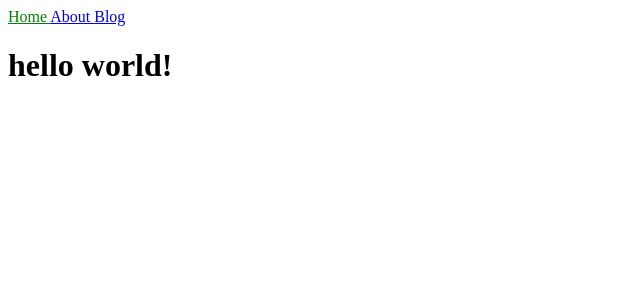
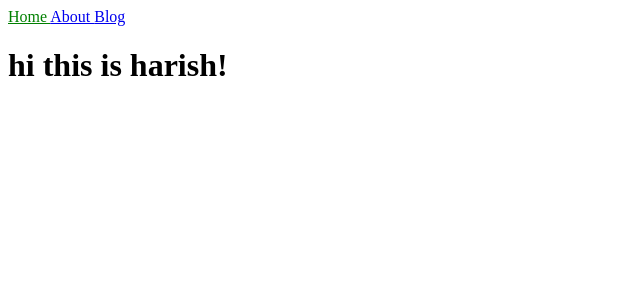
Before and after one commit to harishgonnabattula/harishgonnabattula.github.io, a Jekyll site: the page built from index.md, in a window 1280 px wide. Shown: the top 300 px of the page, without its empty margins (0-640 px from the left). Built offline with Jekyll 4.4.1, drawn with Linux system fonts in a browser that asks for light colours.

Commit message:
Update index.md

```diff
--- a/index.md
+++ b/index.md
@@ -2,4 +2,4 @@
 layout: default
 title: Home
 ---
-<h1>{{ "Hello World!" | downcase }}</h1>
+<h1>{{ "Hi this is Harish!" | downcase }}</h1>
```
